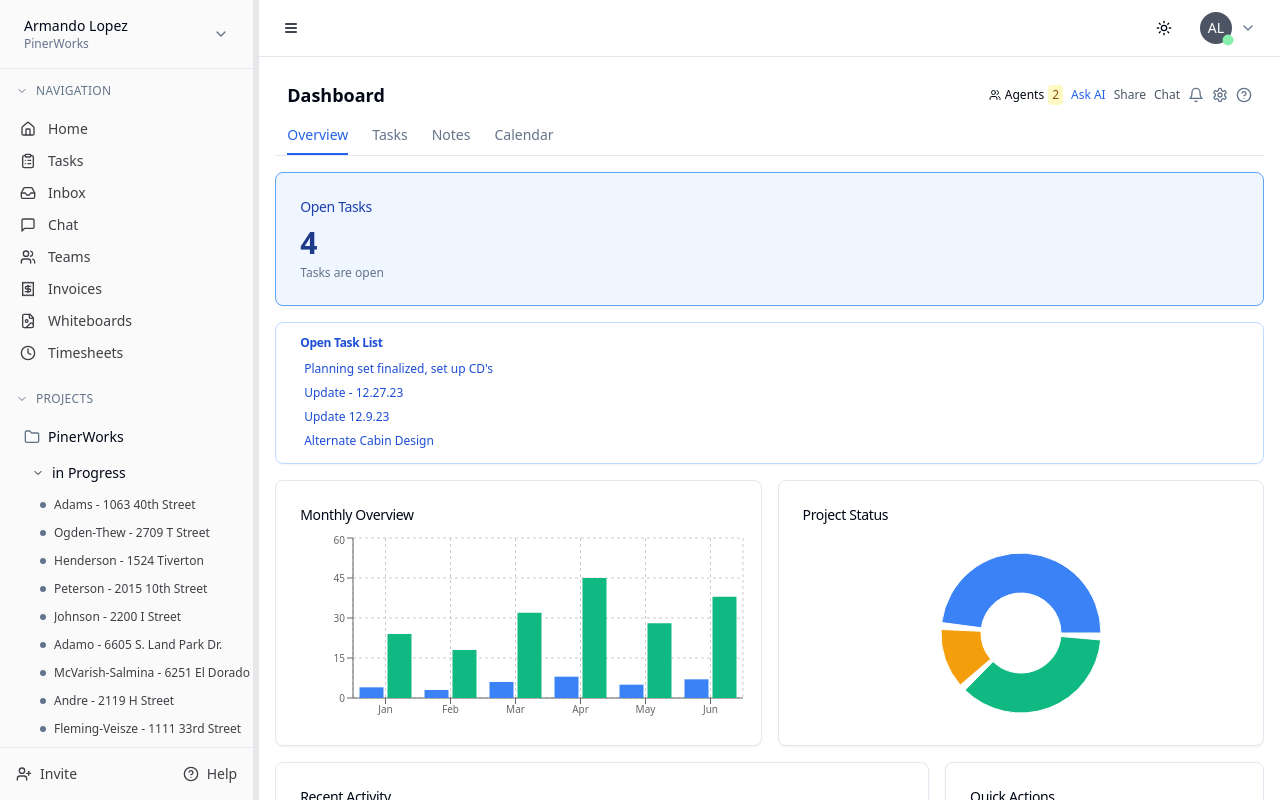
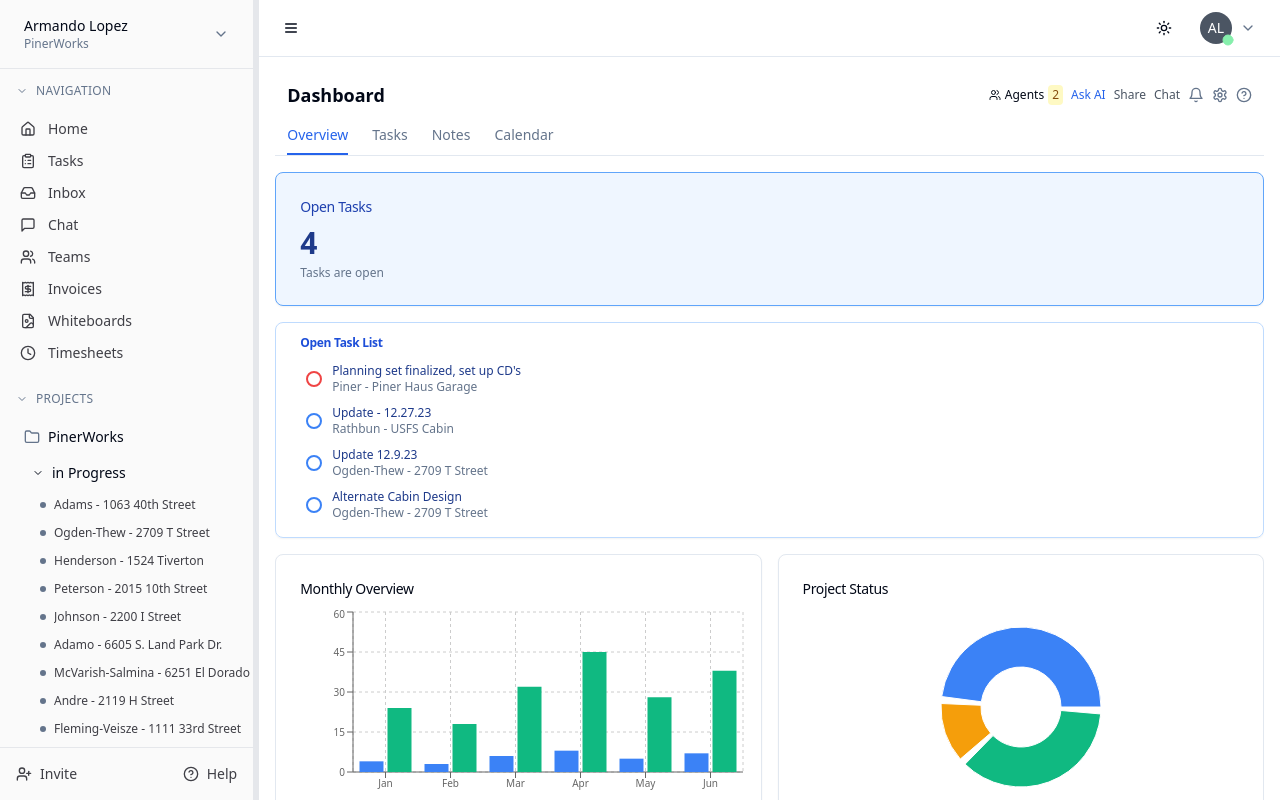
Before and after one commit to mandolon/workspace-dashboard, a React (Vite) app: page /dashboard in a window 1280 px wide. Built offline with nearby package versions, Linux system fonts and the light colour scheme.

Commit message:
Refactor: Style open tasks list summary
Make the open tasks list summary match the task board's name column style.
-edited src/components/dashboard/OpenTasksListSummary.tsx

```diff
--- a/src/components/dashboard/OpenTasksListSummary.tsx
+++ b/src/components/dashboard/OpenTasksListSummary.tsx
@@ -2,6 +2,7 @@
 import React from "react";
 import { Card, CardContent, CardHeader, CardTitle } from "@/components/ui/card";
 import { getTasksWithProjectNames } from "@/data/taskData";
+import TaskStatusIcon from "@/components/TaskStatusIcon";
 
 const OpenTasksListSummary = () => {
   const tasks = getTasksWithProjectNames();
@@ -23,14 +24,22 @@ const OpenTasksListSummary = () => {
         {openTasks.length === 0 ? (
           <div className="text-muted-foreground text-xs">No open tasks</div>
         ) : (
-          <ul className="space-y-1">
+          <ul className="space-y-0.5">
             {openTasks.map((task) => (
               <li
                 key={task.taskId}
-                className="text-xs text-blue-700 truncate px-1 py-0.5 rounded hover:bg-blue-100 transition-colors"
+                className="flex items-center gap-2 px-1 py-1 hover:bg-blue-100 rounded transition-colors group cursor-pointer"
                 title={task.title}
               >
-                {task.title}
+                <TaskStatusIcon status={task.status} />
+                <div className="flex-1 min-w-0">
+                  <div className="font-medium text-xs text-blue-900 truncate">
+                    {task.title}
+                  </div>
+                  <div className="text-xs text-muted-foreground truncate">
+                    {task.project}
+                  </div>
+                </div>
               </li>
             ))}
           </ul>
```
